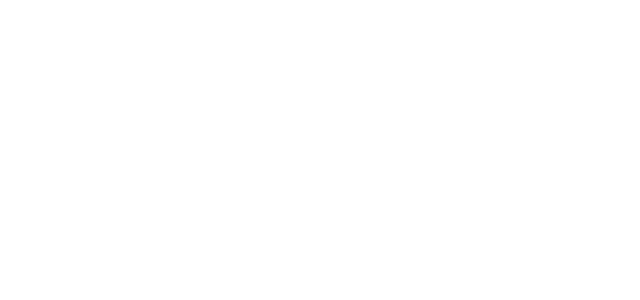
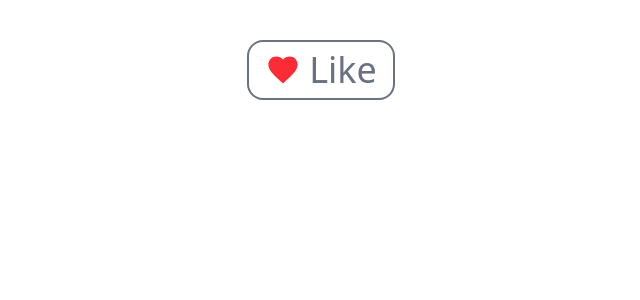
Before and after one commit to hilubabz/Frontend-Task, a React (Vite) app: page /likeButton in a window 1280 px wide. Before the commit this address had no page. Shown: the top 300 px of the page, without its empty margins (319-959 px from the left). Built offline with nearby package versions, Linux system fonts and the light colour scheme.

Commit message:
Task 5: Like Button

```diff
--- a/package.json
+++ b/package.json
@@ -15,6 +15,7 @@
     "react": "^19.1.1",
     "react-dom": "^19.1.1",
     "react-hook-form": "^7.65.0",
+    "react-icons": "^5.5.0",
     "react-router-dom": "^7.9.4",
     "tailwindcss": "^4.1.14",
     "zod": "^4.1.12"
--- a/src/App.tsx
+++ b/src/App.tsx
@@ -3,6 +3,7 @@
 import HolyGrailLayout from "./HolyGrailLayout"
 import ProgressBar from "./ProgressBar"
 import ContactForm from "./ContactForm"
+import LikeButton from "./LikeButton"
 
 function App() {
 
@@ -12,7 +13,7 @@
       <Route path="/holyGrail" element={<HolyGrailLayout/>}/>
       <Route path="/progressBar" element={<ProgressBar/>}/>
       <Route path="/contactForm" element={<ContactForm/>}/>
-
+      <Route path="/likeButton" element={<LikeButton/>}/>
     </Routes>
   )
 }
--- /dev/null
+++ b/src/LikeButton.tsx
@@ -0,0 +1,16 @@
+import { useState } from "react";
+import { IoMdHeart } from "react-icons/io";
+
+const LikeButton = () => {
+	const [like,setLike]=useState<boolean>(false)
+  return (
+    <div className="flex justify-center mt-10">
+        <div className={`border-2 flex gap-2 items-center justify-center px-4 py-2 rounded-2xl text-4xl ${like?'bg-red-500 text-white':'border-gray-500 text-gray-500 hover:border-red-500  hover:text-red-500'} ease-in-out duration-500 cursor-default`} onClick={()=>setLike(!like)}>
+            <IoMdHeart className={`${like?'text-white':'text-red-500'} ease-in-out duration-500`}/>
+            Like
+        </div>
+    </div>
+  )
+}
+
+export default LikeButton
```
Also changed, not shown: 1 other file (tests, documents, lock files or other folders).
